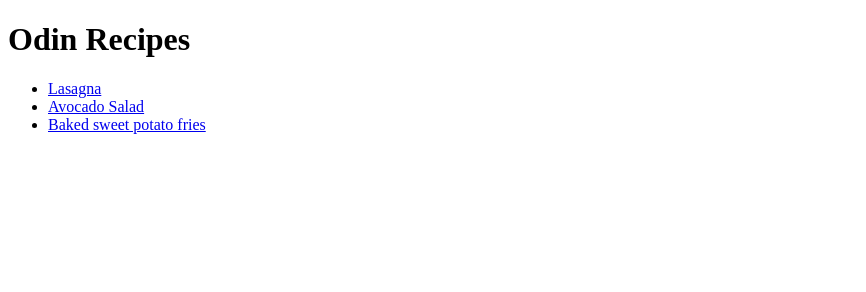
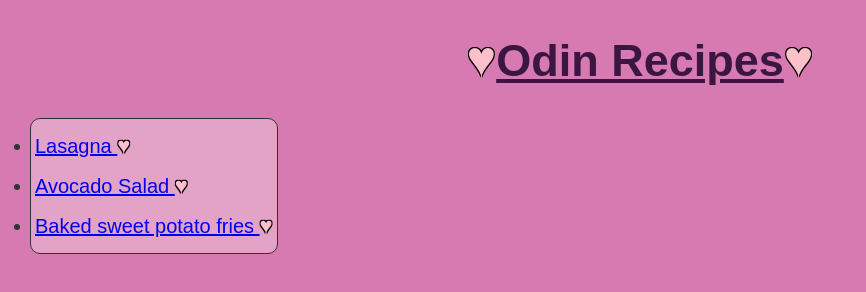
Before and after one commit to suhani-k7/odin-recipes, a plain HTML site: page index.html in a window 1280 px wide. Shown: the whole page, without its empty margins (0-866 px from the left). Drawn offline with Linux system fonts and the light colour scheme.

Commit message:
added css styling to the odin recipes website, making it aesthetically attractive

```diff
--- a/index.html
+++ b/index.html
@@ -3,14 +3,37 @@
 <head>
     <meta charset="UTF-8">
     <meta name="viewport" content="width=device-width, initial-scale=1.0">
+    <link rel="stylesheet" href="style.css">
     <title>Document</title>
+    <style>
+    .heart::before {
+      content: "♥";
+      color: pink;
+      font-size: 50px;
+      text-shadow:
+        -1px -1px 0 black,
+         1px -1px 0 black,
+        -1px  1px 0 black,
+         1px  1px 0 black;
+    }
+    .heart-two::before {
+      content: "♥";
+      color: pink;
+      font-size: 22px;
+      text-shadow:
+        -1px -1px 0 black,
+         1px -1px 0 black,
+        -1px  1px 0 black,
+         1px  1px 0 black;
+    }
+  </style>
 </head>
 <body>
-    <h1>Odin Recipes</h1>
+    <h1><span class="heart"></span><u>Odin Recipes</u><span class="heart"></span></h1>
     <ul>
-    <li><a href="recipes/lasagna.html">Lasagna</a></li>
-    <li><a href="recipes/avosalad.html">Avocado Salad</a></li>
-    <li><a href="recipes/sweetpotato.html">Baked sweet potato fries</a></li>
+    <li><a href="recipes/lasagna.html">Lasagna </a><span class="heart-two"></span></li>
+    <li><a href="recipes/avosalad.html">Avocado Salad </a><span class="heart-two"></span></li>
+    <li><a href="recipes/sweetpotato.html">Baked sweet potato fries </a><span class="heart-two"></span></li>
     </ul>
 </body>
 </html>
--- /dev/null
+++ b/style.css
@@ -0,0 +1,56 @@
+body{
+    background-color: #D67AB1;
+    font-size: 45px;
+    color: #333;
+    font-family:Arial, Helvetica, sans-serif;
+    margin: 30px;
+}
+
+h1{
+    font-size: 45px;
+    text-align: center;
+    color: #3C1642;
+}
+
+h2{
+    font-size: 25px;
+    text-align: left;
+    color: #3C1642;
+}
+
+p{
+    font-size: 20px;
+    text-align: left;
+    margin: 10px 0;
+}
+
+ul,ol{
+    background-color: #E2A3C7;;
+    font-size: 20px;
+    text-align: left;
+    margin: 10px 0;
+    border: 1px solid #333;
+    padding: 2px;
+    width: fit-content;
+    border-radius: 10px;
+}
+
+li{
+    background-color: #E2A3C7;
+    font-size: 20px;
+    margin: 10px 0;
+    padding: 2px;
+    width: fit-content;
+}
+
+a{
+    font-size: 20px;
+    text-align: left;
+    margin: 10px 0;
+}
+
+img{
+    display: block;
+    margin: 0 auto;
+    border-radius: 30px;
+}
```
